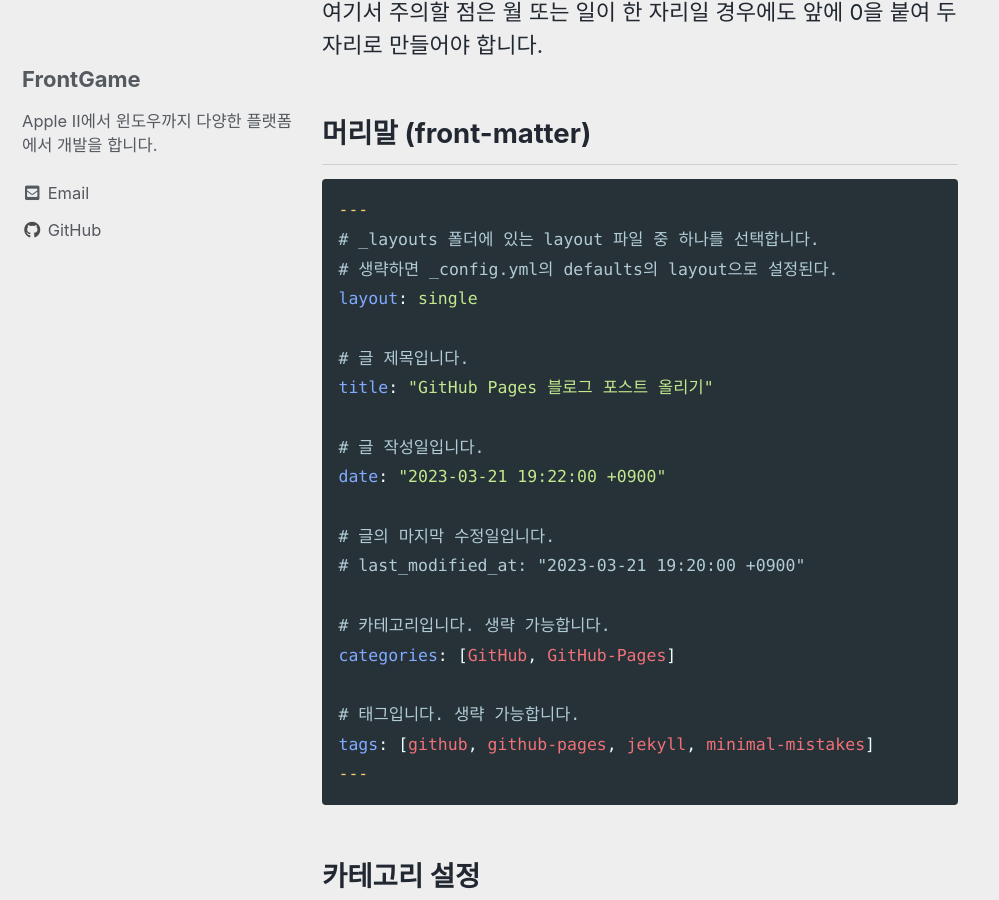
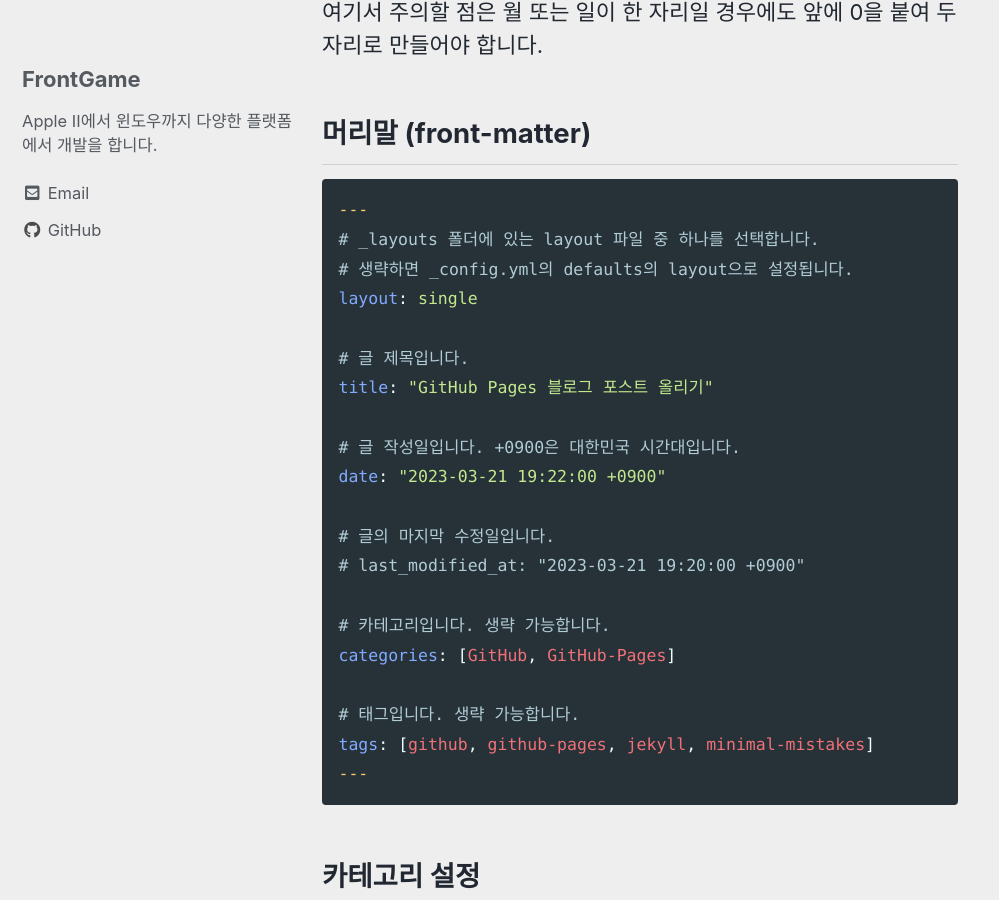
Before and after one commit to frontgamevb/frontgamevb.github.io, a Jekyll site: the page built from GitHub/GitHub-Pages/_posts/2023-03-21-github-pages-blog-posts.md, in a window 1280 px wide and 900 px high, scrolled down 711 px. Shown: the whole window, without its empty margins (0-999 px from the left). Built offline with Jekyll 4.4.1, drawn with Linux system fonts in a browser that asks for light colours; cached includes are drawn as plain includes; some of the changed text lies outside the part shown.

Commit message:
2023-03-22 Edit

````diff
--- a/GitHub/GitHub-Pages/_posts/2023-03-21-github-pages-blog-posts.md
+++ b/GitHub/GitHub-Pages/_posts/2023-03-21-github-pages-blog-posts.md
@@ -25,13 +25,13 @@
 ```md
 ---
 # _layouts 폴더에 있는 layout 파일 중 하나를 선택합니다.
-# 생략하면 _config.yml의 defaults의 layout으로 설정된다.
+# 생략하면 _config.yml의 defaults의 layout으로 설정됩니다.
 layout: single
 
 # 글 제목입니다.
 title: "GitHub Pages 블로그 포스트 올리기"
 
-# 글 작성일입니다.
+# 글 작성일입니다. +0900은 대한민국 시간대입니다.
 date: "2023-03-21 19:22:00 +0900"
 
 # 글의 마지막 수정일입니다.
````
Also changed, not shown: other parts of GitHub/GitHub-Pages/_posts/2023-03-21-github-pages-blog-posts.md (+1 -1 lines).
